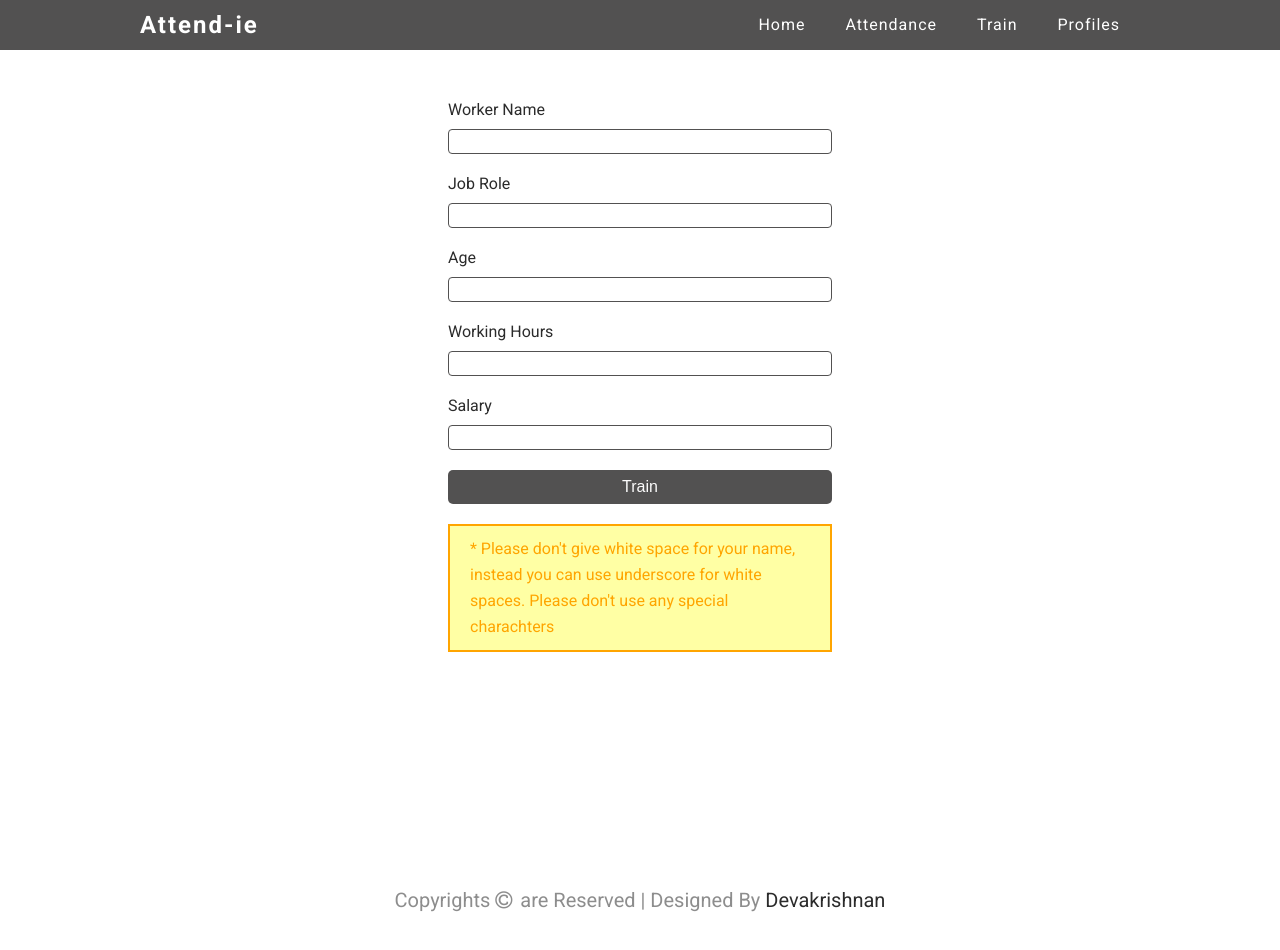
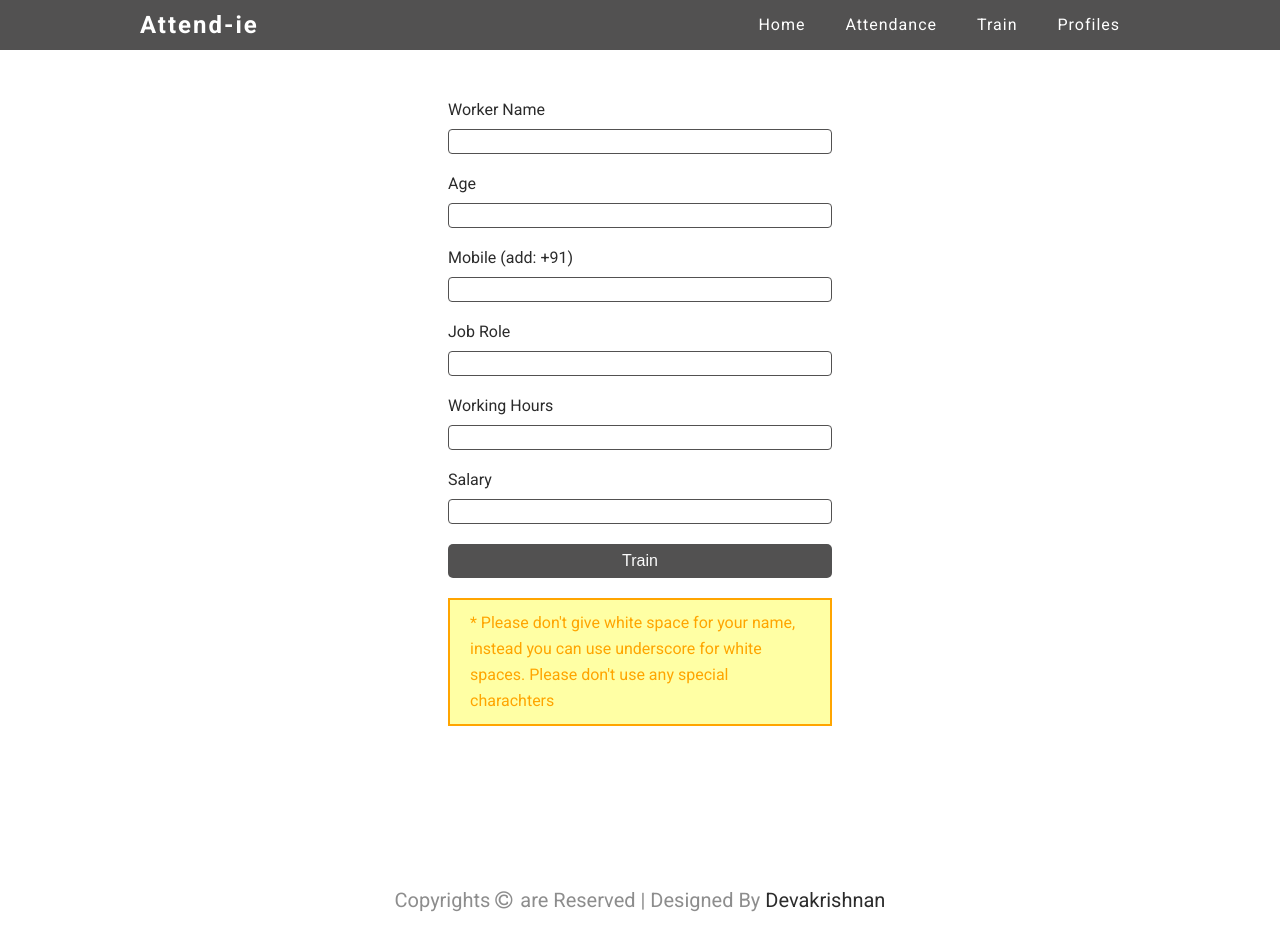
Before and after one commit to gdevakrishnan/face-detection, a React (Vite) app in the folder client/: page /train in a window 1280 px wide. Built offline with nearby package versions, Linux system fonts and the light colour scheme.

Commit message:
Message will sent to a new worker done

```diff
--- a/client/src/components/Profiles.jsx
+++ b/client/src/components/Profiles.jsx
@@ -55,12 +55,16 @@ function Profiles() {
                                                 <td>{ profile.name }</td>
                                             </tr>
                                             <tr>
+                                                <th>Age</th>
+                                                <td>{ profile.age }</td>
+                                            </tr>
+                                            <tr>
+                                                <th>Mobile</th>
+                                                <td>{ profile.mobile }</td>
+                                            </tr>
+                                            <tr>
                                                 <th>Role</th>
                                                 <td>{ profile.role }</td>
-                                            </tr>
-                                            <tr>
-                                                <th>Age</th>
-                                                <td>{ profile.age }</td>
                                             </tr>
                                             <tr>
                                                 <th>Working Hours</th>
--- a/client/src/components/Train.jsx
+++ b/client/src/components/Train.jsx
@@ -9,6 +9,7 @@ function Train() {
     "name": "",
     "role": "",
     "age": "",
+    "mobile": "",
     "workingHours": "",
     "salary": ""
   }
@@ -29,7 +30,6 @@ function Train() {
     const check = processText(newPerson.name);
     if (!check.hasSpecialCharacters) {
       setNewPerson({ ...newPerson, "name": check.processedText });
-      console.log(newPerson);
       giveTraining(newPerson)
         .then((response) => {
           setMsg(response.data.message);
@@ -61,23 +61,34 @@ function Train() {
           </div>
 
           <div className="form_group">
+            <label htmlFor="age">Age</label>
+            <input
+              type="number"
+              name="age"
+              id="age"
+              value={newPerson.age}
+              onChange={(e) => setNewPerson({ ...newPerson, [e.target.id]: e.target.value })}
+            />
+          </div>
+
+          <div className="form_group">
+            <label htmlFor="mobile">{"Mobile (add: +91)"}</label>
+            <input
+              type="text"
+              name="mobile"
+              id="mobile"
+              value={newPerson.mobile}
+              onChange={(e) => setNewPerson({ ...newPerson, [e.target.id]: e.target.value })}
+            />
+          </div>
+
+          <div className="form_group">
             <label htmlFor="role">Job Role</label>
             <input
               type="text"
               name="role"
               id="role"
               value={newPerson.role}
-              onChange={(e) => setNewPerson({ ...newPerson, [e.target.id]: e.target.value })}
-            />
-          </div>
-
-          <div className="form_group">
-            <label htmlFor="age">Age</label>
-            <input
-              type="number"
-              name="age"
-              id="age"
-              value={newPerson.age}
               onChange={(e) => setNewPerson({ ...newPerson, [e.target.id]: e.target.value })}
             />
           </div>
```
Also changed, not shown: 1 other file (tests, documents, lock files or other folders).
